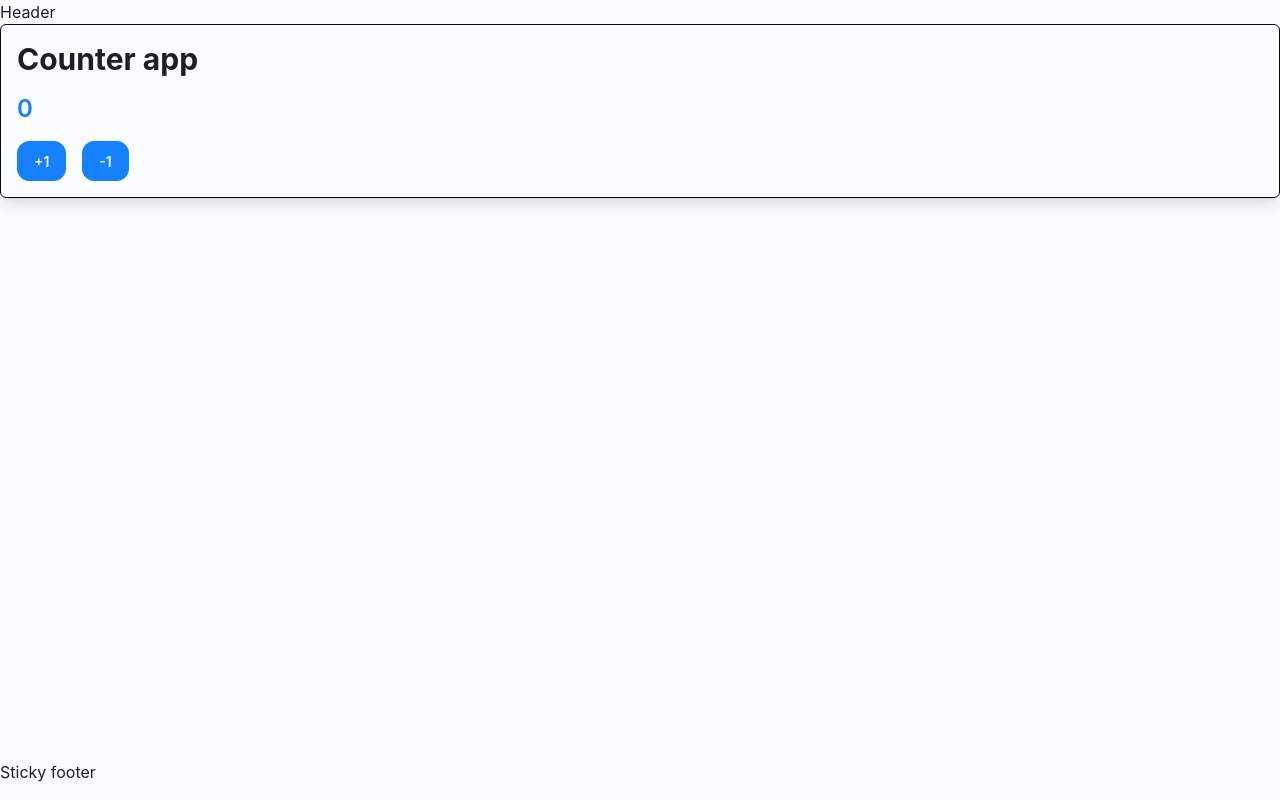
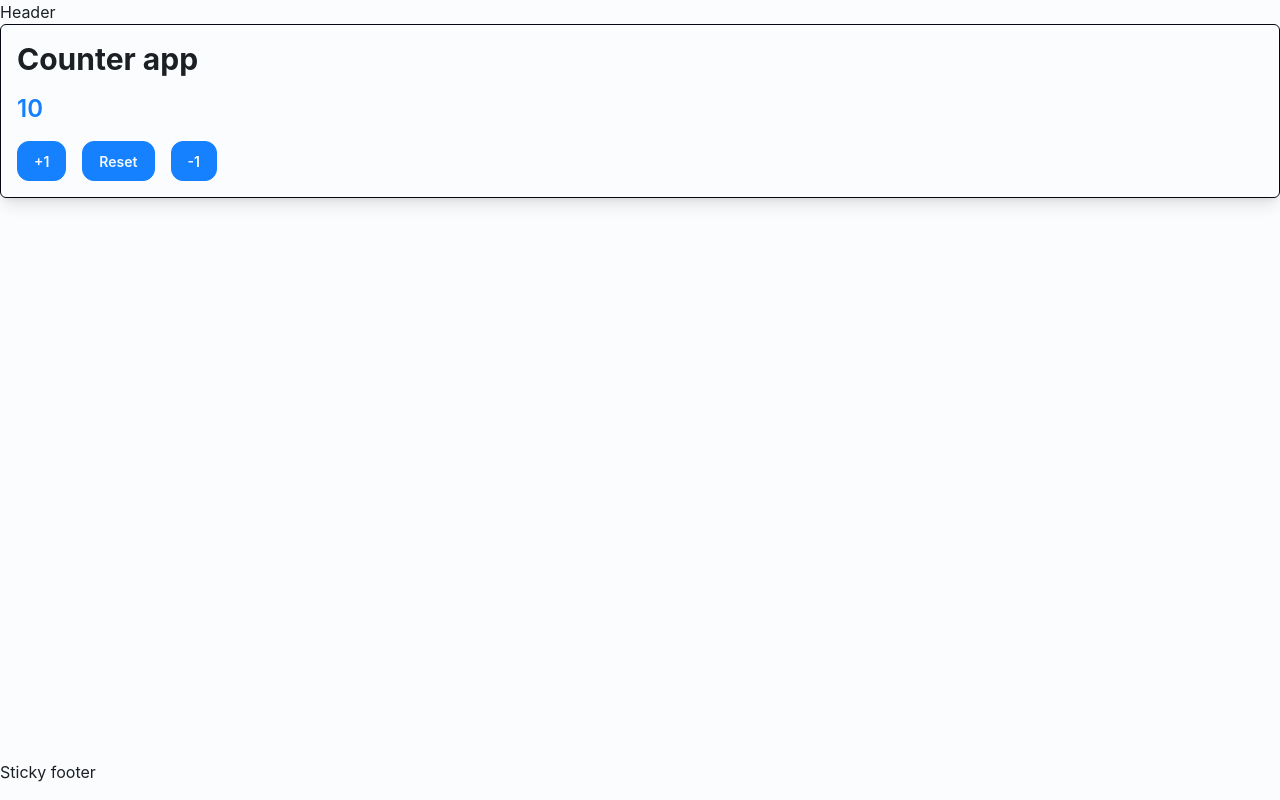
Before and after one commit to PatricioOsorio/angular-devtalles-course, an Angular app in the folder 01-bases/: page / in a window 1280 px wide. Built offline with nearby package versions, Linux system fonts and the light colour scheme.

Commit message:
Sección 4: Angular - Tarea - Separar template de la lógica

```diff
--- a/01-bases/src/app/pages/counter/counter.html
+++ b/01-bases/src/app/pages/counter/counter.html
@@ -3,6 +3,7 @@
   <h3 class="text-primary">{{ counter() }}</h3>
   <div class="flex gap-4">
     <button (click)="increaseBy(1)" class="btn btn-primary">+1</button>
+    <button (click)="resetCounter()" class="btn btn-primary">Reset</button>
     <button (click)="increaseBy(-1)" class="btn btn-primary">-1</button>
   </div>
 </section>
--- a/01-bases/src/app/pages/counter/counter.ts
+++ b/01-bases/src/app/pages/counter/counter.ts
@@ -1,5 +1,6 @@
 import { Component, signal } from '@angular/core';
-import { NgIf } from '../../../../node_modules/@angular/common/types/_common_module-chunk';
+
+const INITIAL_VALUE = 10;
 
 @Component({
   selector: 'app-counter',
@@ -8,9 +9,13 @@ import { NgIf } from '../../../../node_modules/@angular/common/types/_common_mod
   styleUrl: './counter.css',
 })
 export class Counter {
-  protected readonly counter = signal(0);
+  readonly counter = signal(INITIAL_VALUE);
 
-  protected increaseBy(value: number) {
+  increaseBy(value: number) {
     this.counter.update((current) => current + value);
   }
+
+  resetCounter() {
+    this.counter.set(INITIAL_VALUE);
+  }
 }
```
